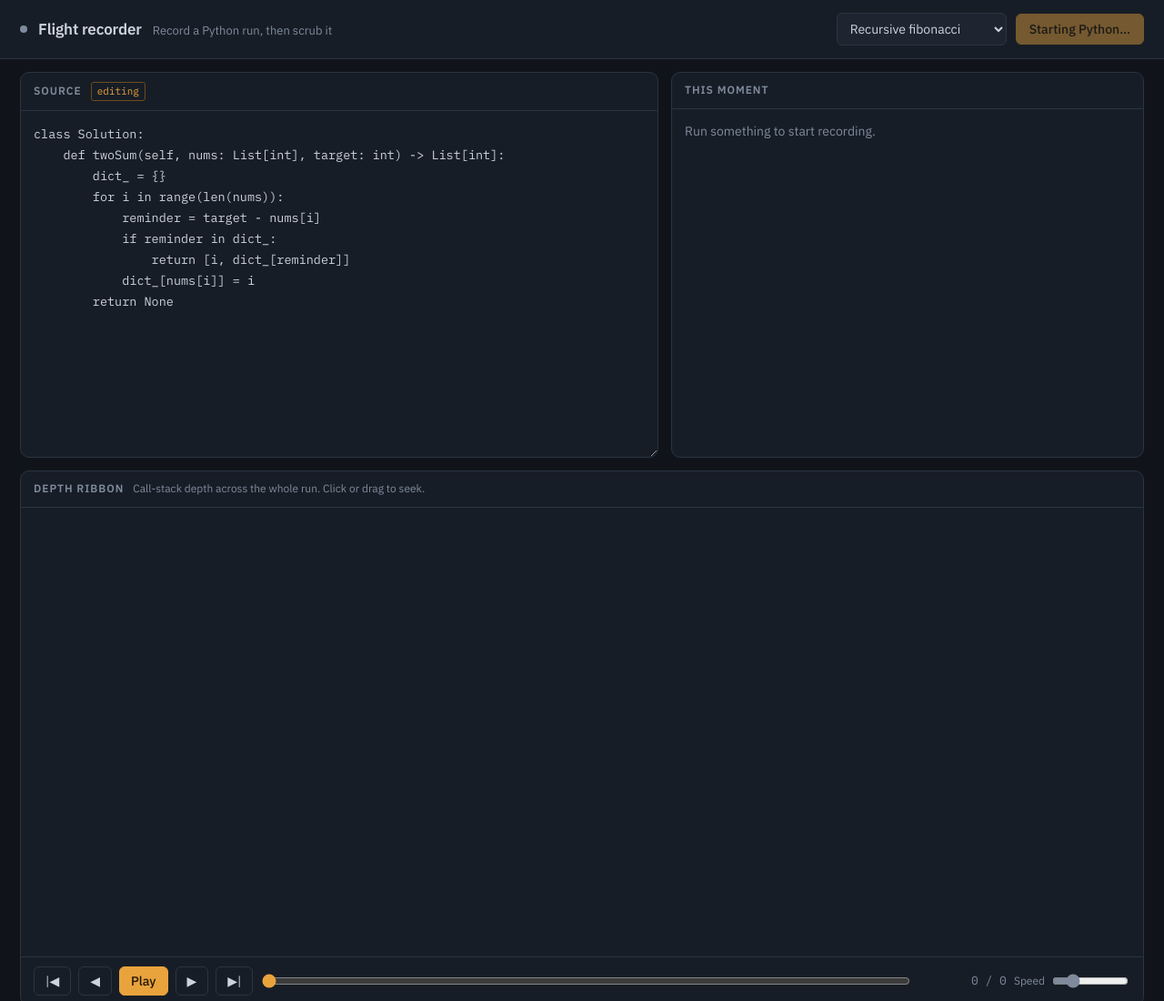
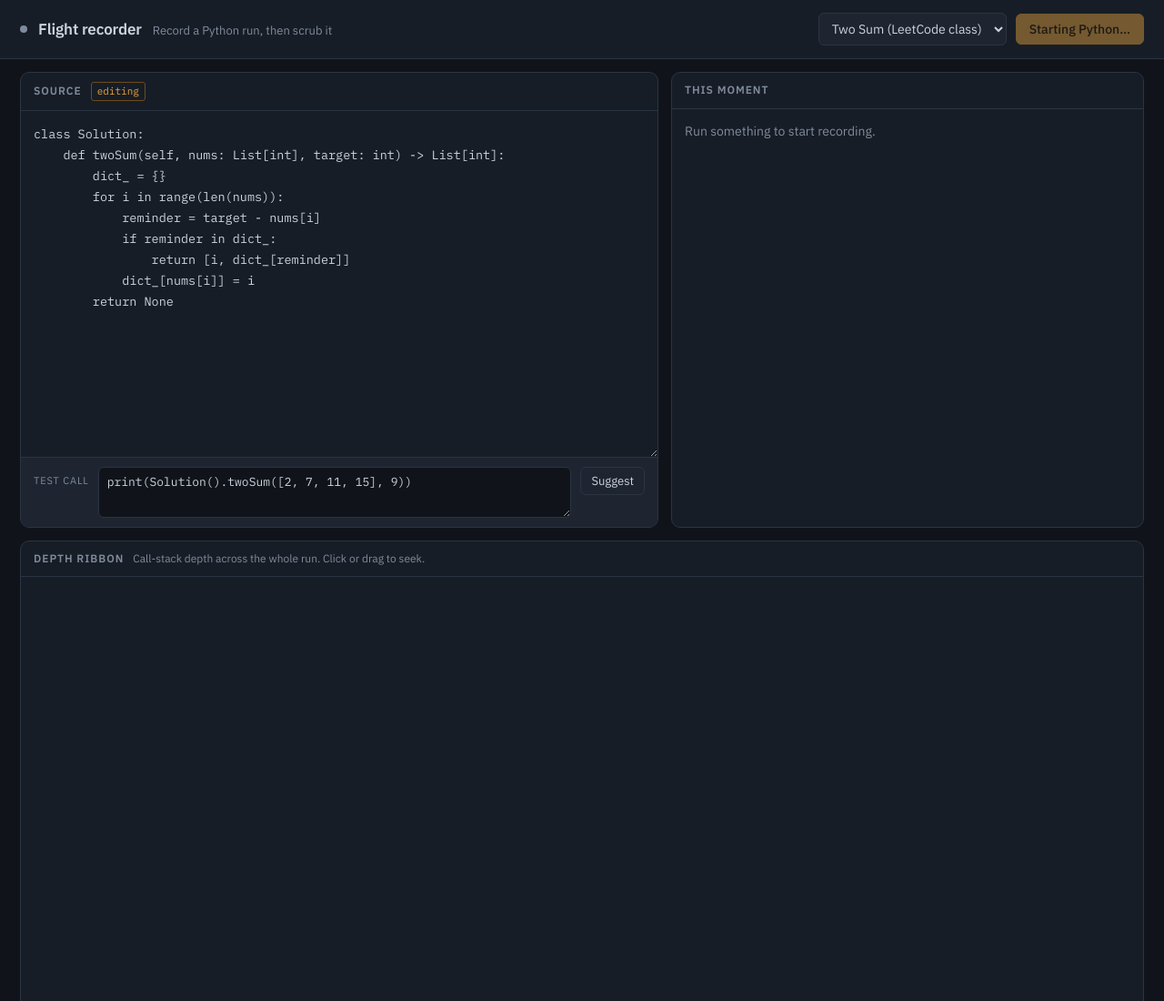
Before and after one commit to unknown11-art/flight-recorder, a plain HTML site: page index.html in a window 1280 px wide. Shown: the top 1100 px of the page at 91% size. Drawn offline with Linux system fonts and the light colour scheme; a script that the page names is missing; files whose address does not match are found by name.

Commit message:
Update index.html

```diff
--- a/index.html
+++ b/index.html
@@ -20,10 +20,12 @@
   </div>
   <div class="bar-actions">
     <select id="sample" aria-label="Load an example">
+      <option value="leetcode">Two Sum (LeetCode class)</option>
       <option value="fib">Recursive fibonacci</option>
       <option value="bubble">Bubble sort</option>
       <option value="binary">Binary search</option>
       <option value="subsets">Subsets (backtracking)</option>
+      <option value="linked">Reverse linked list</option>
     </select>
     <button id="run" class="primary" disabled>Starting Python…</button>
   </div>
@@ -37,6 +39,12 @@
       <button id="edit" class="ghost" hidden>Back to editing</button>
     </div>
     <textarea id="editor" spellcheck="false" aria-label="Python source"></textarea>
+    <div class="driver-row" id="driver-row">
+      <label for="driver">Test call</label>
+      <textarea id="driver" rows="2" spellcheck="false"
+        aria-label="Code that calls your solution"></textarea>
+      <button id="suggest" class="ghost" title="Guess a call from your code">Suggest</button>
+    </div>
     <div id="viewer" class="viewer" hidden></div>
   </section>
 
```
